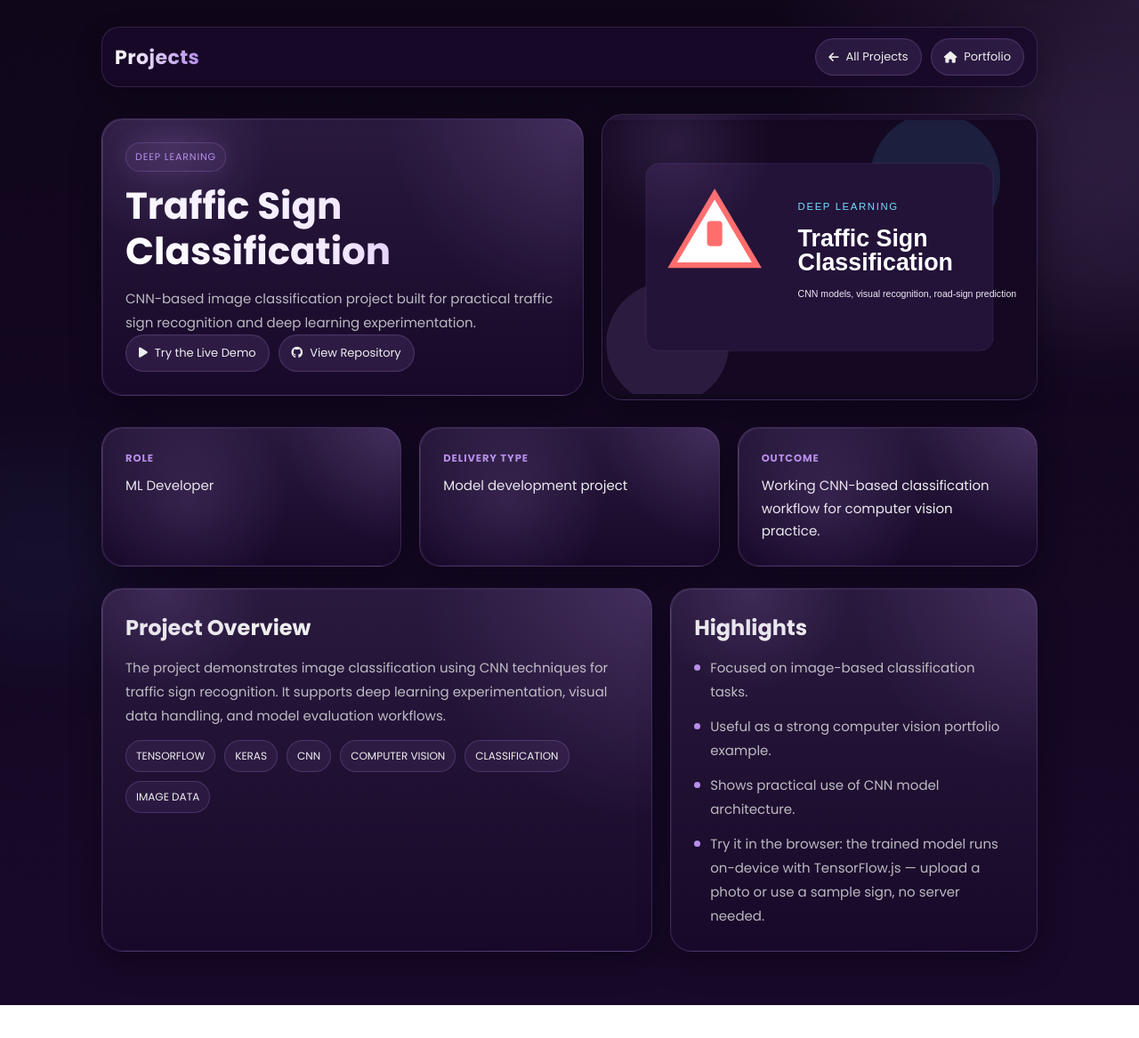
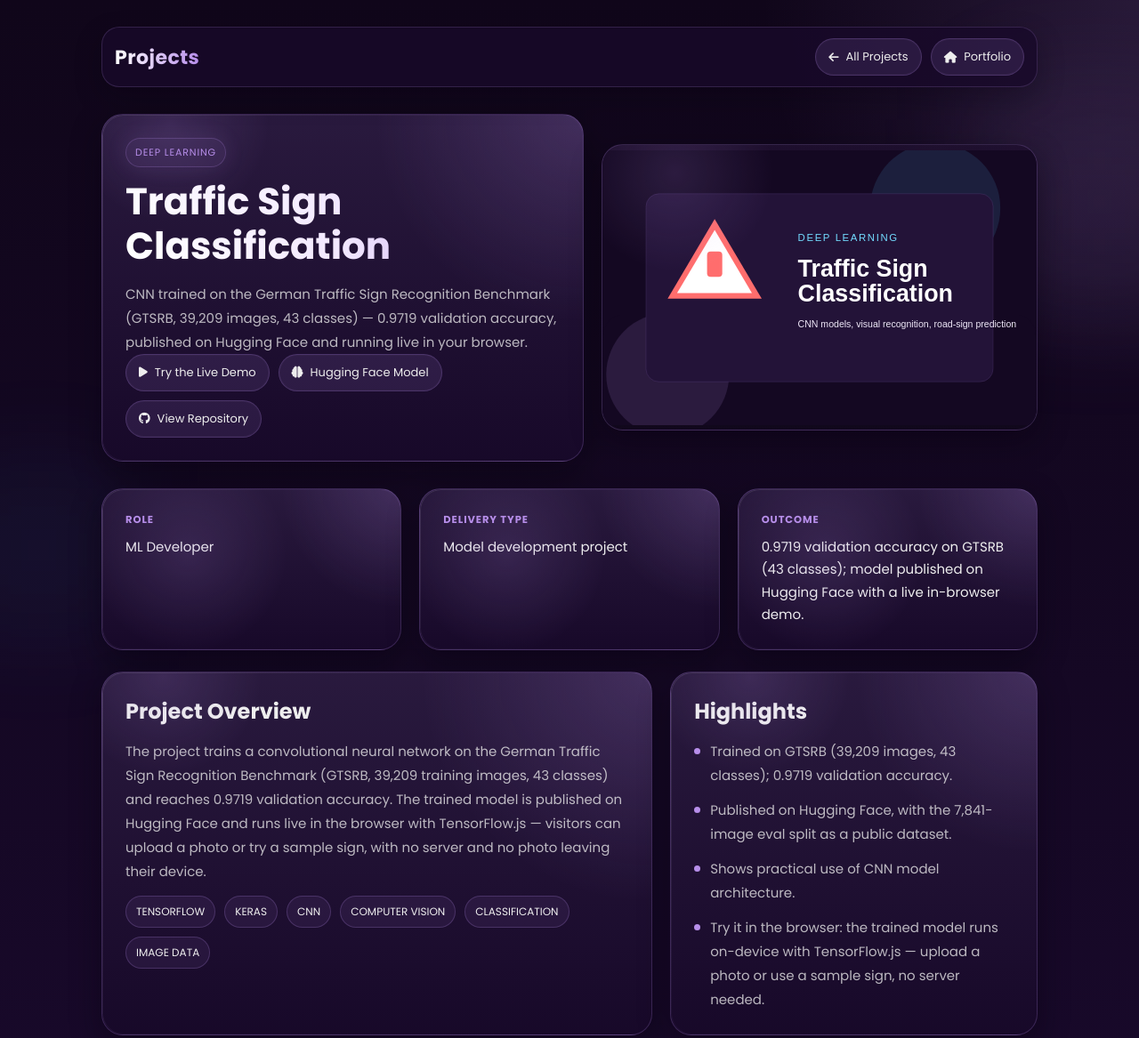
Before and after one commit to NoorullahZamindar-007/Portfolio, a plain HTML site: page projects/traffic-sign-classification.html in a window 1280 px wide. Shown: the whole page at 89% size. Before the commit the page ends 1130 px from the top, so only its background shows below. Drawn offline with Linux system fonts and the light colour scheme.

Commit message:
State the verified traffic-sign model facts on its project page (GTSRB, 43 classes, 0.9719 accuracy, HF link)

```diff
--- a/projects/traffic-sign-classification.html
+++ b/projects/traffic-sign-classification.html
@@ -4,9 +4,9 @@
   <meta charset="UTF-8" />
   <meta name="viewport" content="width=device-width, initial-scale=1.0" />
   <title>Traffic Sign Classification | Noorullah Zamindar</title>
-  <meta name="description" content="Traffic Sign Classification by Noorullah Zamindar: image classification using CNN techniques for traffic sign recognition, deep learning experimentation, and model evaluation." />
+  <meta name="description" content="Traffic Sign Classification by Noorullah Zamindar: a CNN trained on the German Traffic Sign Recognition Benchmark (GTSRB, 39,209 images, 43 classes) reaching 0.9719 validation accuracy, published on Hugging Face and running live in the browser." />
   <meta property="og:title" content="Traffic Sign Classification | Noorullah Zamindar" />
-  <meta property="og:description" content="Traffic Sign Classification by Noorullah Zamindar: image classification using CNN techniques for traffic sign recognition, deep learning experimentation, and model evaluation." />
+  <meta property="og:description" content="Traffic Sign Classification by Noorullah Zamindar: a CNN trained on GTSRB (39,209 images, 43 classes) with 0.9719 validation accuracy — try it live in the browser." />
   <meta property="og:type" content="website" />
   <meta property="og:url" content="https://noorullahzamindar-007.github.io/Portfolio/projects/traffic-sign-classification.html" />
   <meta property="og:image" content="https://noorullahzamindar-007.github.io/Portfolio/images/profile.png" />
@@ -27,9 +27,10 @@
       <div class="hero-panel hero-copy">
         <span class="eyebrow">Deep Learning</span>
         <h1>Traffic Sign Classification</h1>
-        <p>CNN-based image classification project built for practical traffic sign recognition and deep learning experimentation.</p>
+        <p>CNN trained on the German Traffic Sign Recognition Benchmark (GTSRB, 39,209 images, 43 classes) — 0.9719 validation accuracy, published on Hugging Face and running live in your browser.</p>
         <div class="action-row">
           <a href="../traffic-sign-demo/" class="action-link"><i class="fa-solid fa-play"></i> Try the Live Demo</a>
+          <a href="https://huggingface.co/Noor-Khan/traffic-sign-classification" target="_blank" rel="noopener" class="action-link"><i class="fa-solid fa-brain"></i> Hugging Face Model</a>
           <a href="https://github.com/NoorullahZamindar-007/Traffic-Sign-Classification" target="_blank" rel="noopener" class="action-link"><i class="fab fa-github"></i> View Repository</a>
         </div>
       </div>
@@ -40,19 +41,19 @@
     <section class="section-grid">
       <article class="hero-panel meta-card"><h3>Role</h3><p>ML Developer</p></article>
       <article class="hero-panel meta-card"><h3>Delivery Type</h3><p>Model development project</p></article>
-      <article class="hero-panel meta-card"><h3>Outcome</h3><p>Working CNN-based classification workflow for computer vision practice.</p></article>
+      <article class="hero-panel meta-card"><h3>Outcome</h3><p>0.9719 validation accuracy on GTSRB (43 classes); model published on Hugging Face with a live in-browser demo.</p></article>
     </section>
     <section class="content-grid">
       <article class="hero-panel content-card">
         <h2>Project Overview</h2>
-        <p class="body-copy">The project demonstrates image classification using CNN techniques for traffic sign recognition. It supports deep learning experimentation, visual data handling, and model evaluation workflows.</p>
+        <p class="body-copy">The project trains a convolutional neural network on the German Traffic Sign Recognition Benchmark (GTSRB, 39,209 training images, 43 classes) and reaches 0.9719 validation accuracy. The trained model is published on Hugging Face and runs live in the browser with TensorFlow.js — visitors can upload a photo or try a sample sign, with no server and no photo leaving their device.</p>
         <div class="tags"><span>TensorFlow</span><span>Keras</span><span>CNN</span><span>Computer Vision</span><span>Classification</span><span>Image Data</span></div>
       </article>
       <article class="hero-panel content-card">
         <h2>Highlights</h2>
         <ul class="bullet-list">
-          <li>Focused on image-based classification tasks.</li>
-          <li>Useful as a strong computer vision portfolio example.</li>
+          <li>Trained on GTSRB (39,209 images, 43 classes); 0.9719 validation accuracy.</li>
+          <li>Published on Hugging Face, with the 7,841-image eval split as a public dataset.</li>
           <li>Shows practical use of CNN model architecture.</li>
           <li>Try it in the browser: the trained model runs on-device with TensorFlow.js — upload a photo or use a sample sign, no server needed.</li>
         </ul>
```
